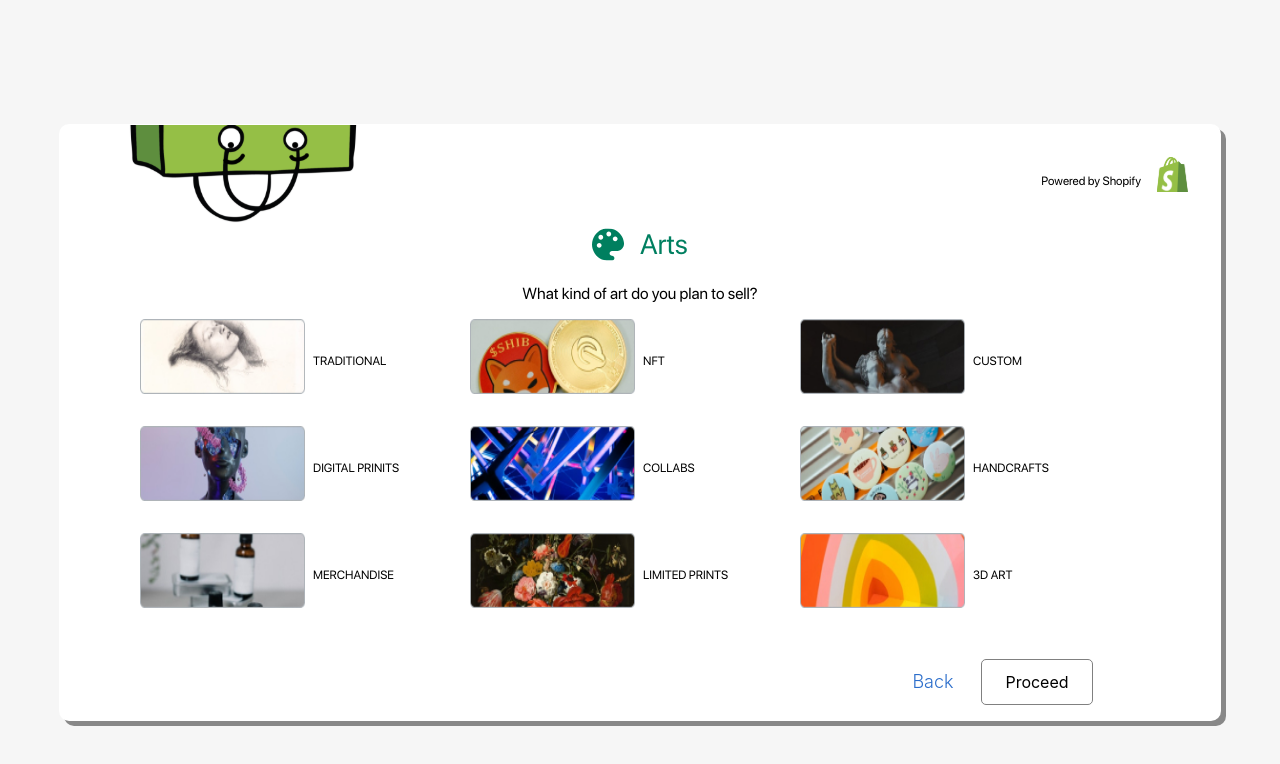
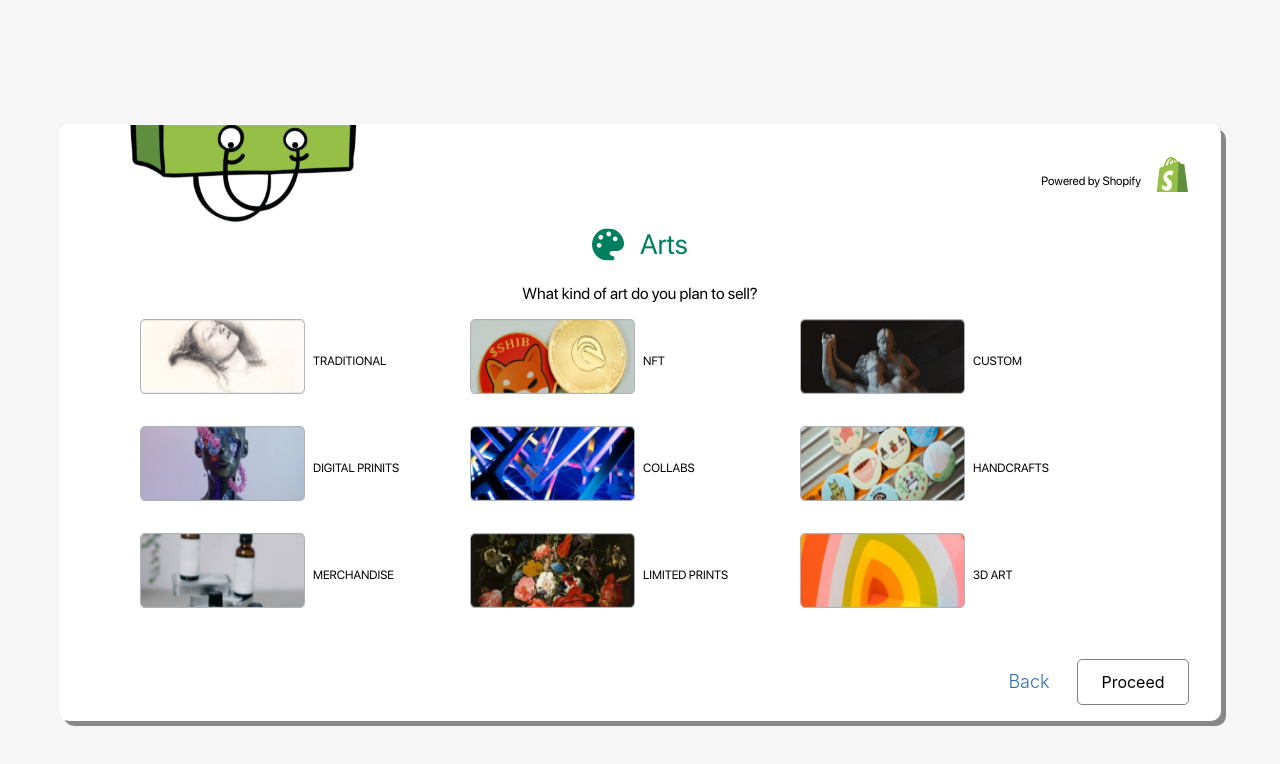
Before and after one commit to raquelpantin/Industry-Project-Shopify, a React (Create React App) app: page /marketing in a window 1280 px wide. Shown: the top 764 px of the page. Built offline with nearby package versions, Linux system fonts and the light colour scheme.

Commit message:
fixed bugs

```diff
--- a/src/App.js
+++ b/src/App.js
@@ -6,7 +6,6 @@ import Form from "./pages/Form/Form";
 function App() {
   return (
     <BrowserRouter>
-      {/* <Form /> */}
       <Switch>
         <Route path="/" exact component={WelcomePage} />
         <Route path="/marketing" component={Form} />
--- a/src/pages/Form/Form.js
+++ b/src/pages/Form/Form.js
@@ -3,7 +3,6 @@ import Page1 from "../Page1/Page1";
 import PageGoal from "../PageGoal/PageGoal";
 import Page2 from "../Page2/page2";
 import Page3 from "../Page3/page3";
-
 
 import Page6 from "../Page6/Page6";
 import "./Form.scss";
@@ -33,7 +32,7 @@ function Form() {
         <div className="form__page-contents"></div>
 
         <div className="button-container">{PageDisplay()}</div>
-        {page === 5 ? (
+        {page === 4 ? (
           <button className="marketing">View More Marketing Apps</button>
         ) : (
           <>
--- a/src/pages/Form/Form.scss
+++ b/src/pages/Form/Form.scss
@@ -15,7 +15,7 @@
 .back {
   position: absolute;
   bottom: 1rem;
-  right: 16rem;
+  right: 10rem;
   color: #2c6ecb;
   border: none;
   background-color: transparent;
@@ -34,7 +34,7 @@
   background-color: white;
   position: absolute;
   bottom: 1rem;
-  right: 8rem;
+  right: 2rem;
   width: 7rem;
   cursor: pointer;
 }
--- a/src/pages/PageGoal/PageGoal.js
+++ b/src/pages/PageGoal/PageGoal.js
@@ -57,7 +57,7 @@ const PageGoal = () => {
             </form>
             <div className="spacer"></div>
             <div className="shopycontainer">
-              <img className="shopy" src={shopy} />
+              <img className="shopy1" src={shopy} />
             </div>
           </div>
         </div>
--- a/src/pages/PageGoal/PageGoal.scss
+++ b/src/pages/PageGoal/PageGoal.scss
@@ -5,7 +5,7 @@
 @use "../../partials/_mixins.scss" as *;
 @use "../../partials/_function.scss" as *;
 
-.shopy {
+.shopy1 {
   width: 131px;
   height: 190px;
   //   position: absolute;
```
